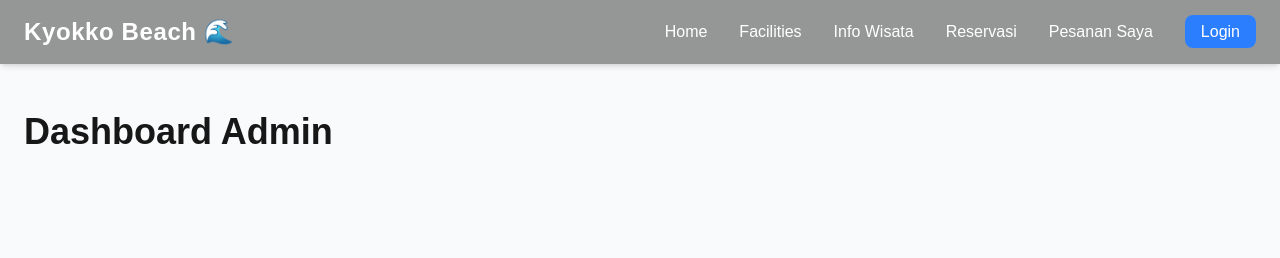
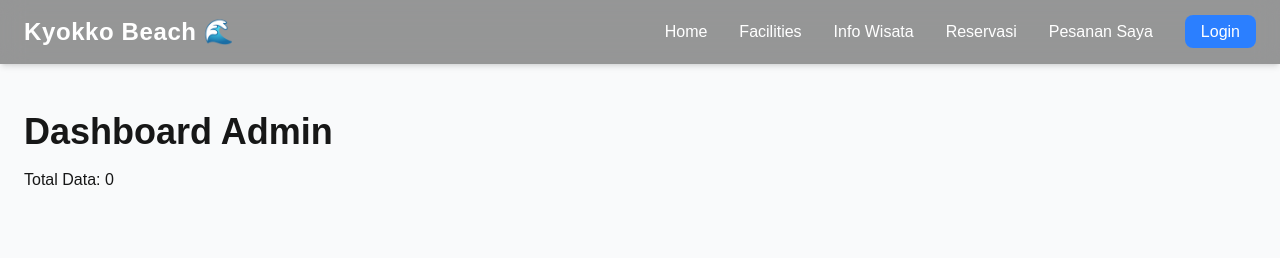
Before and after one commit to salavansaputra-cell/TA-WEB-24A-SANSAN, a Next.js app: page /admin/dashboard in a window 1280 px wide. Shown: the top 258 px of the page. Built offline with nearby package versions, Linux system fonts and the light colour scheme.

Commit message:
Aurly: menambahkan state data reservasi dari localStorage

```diff
--- a/app/admin/dashboard/page.tsx
+++ b/app/admin/dashboard/page.tsx
@@ -1,4 +1,6 @@
 "use client";
+
+import { useState } from "react";
 
 type ReservasiAdmin = {
   nama: string;
@@ -13,11 +15,19 @@ type ReservasiAdmin = {
 };
 
 export default function DashboardAdmin() {
+  const [reservasi] = useState<ReservasiAdmin[]>(() => {
+    if (typeof window === "undefined") {
+      return [];
+    }
+
+    return JSON.parse(localStorage.getItem("adminReservasi") || "[]");
+  });
+
   return (
     <main className="min-h-screen bg-gray-50 pt-28 px-6 pb-20">
-      <h1 className="text-4xl font-bold">
-        Dashboard Admin
-      </h1>
+      <h1 className="text-4xl font-bold">Dashboard Admin</h1>
+
+      <p className="mt-4">Total Data: {reservasi.length}</p>
     </main>
   );
 }
```
